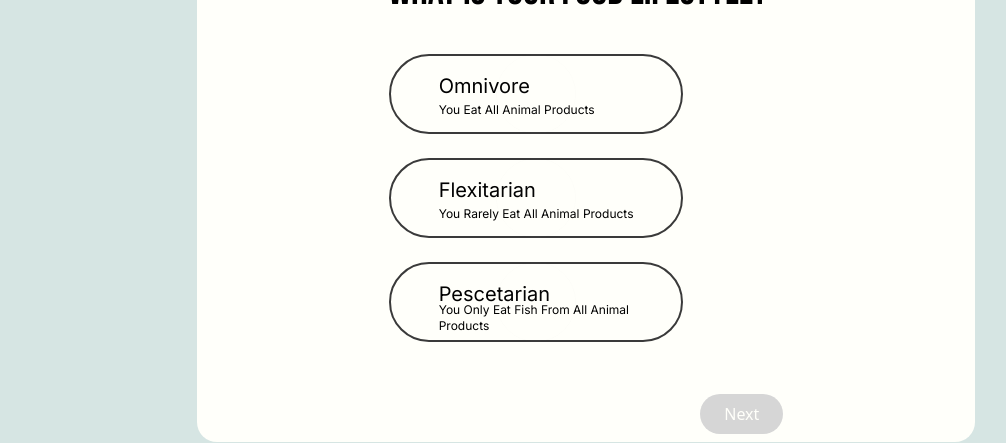
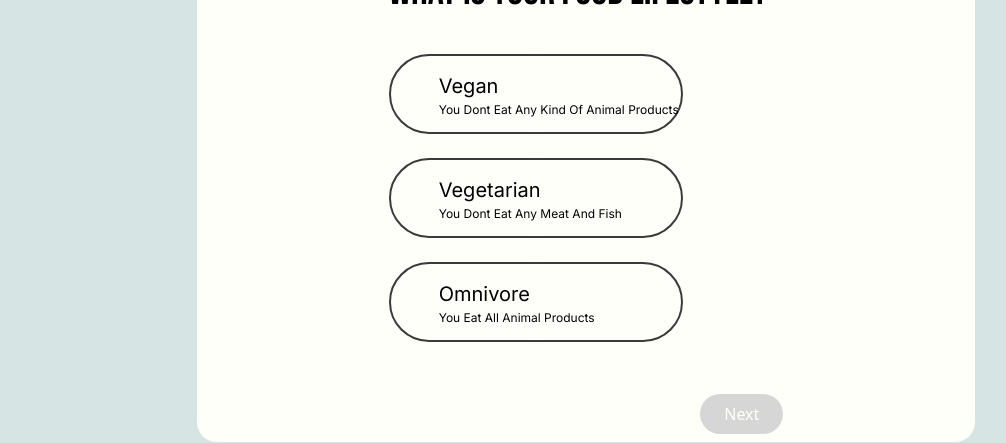
Before and after one commit to fichtnerma/Tastyplan, a Next.js app in the folder frontend/: page /setup in a window 1280 px wide. Shown: the part 294-737 px from the top of the page, without its empty margins (54-1060 px from the left). Built offline with nearby package versions, Linux system fonts and the light colour scheme; no server answers.

Commit message:
adjusted order

```diff
--- a/frontend/src/components/FoodLifestyle/FoodLifestyle.tsx
+++ b/frontend/src/components/FoodLifestyle/FoodLifestyle.tsx
@@ -10,11 +10,12 @@ interface FoodLifestyleProps {
 }
 export default function FoodLifestyle({ onNext, onChoice, formOfDiet }: FoodLifestyleProps) {
     const preferences = [
+        { food: 'vegan', description: 'You dont eat any kind of animal products' },
+        { food: 'vegetarian', description: 'You dont eat any meat and fish' },
         { food: 'omnivore', description: 'You eat all animal products' },
         { food: 'flexitarian', description: 'You rarely eat all animal products' },
-        { food: 'pescetarian', description: 'You only eat fish from all animal products' },
-        { food: 'vegetarian', description: 'You dont eat any meat and fish' },
-        { food: 'vegan', description: 'You dont eat any kind of animal products' },
+        { food: 'pescetarian', description: 'You only eat fish from all animal products' }
+
     ];
 
     const [selection, setSelection] = useState(formOfDiet);
```
